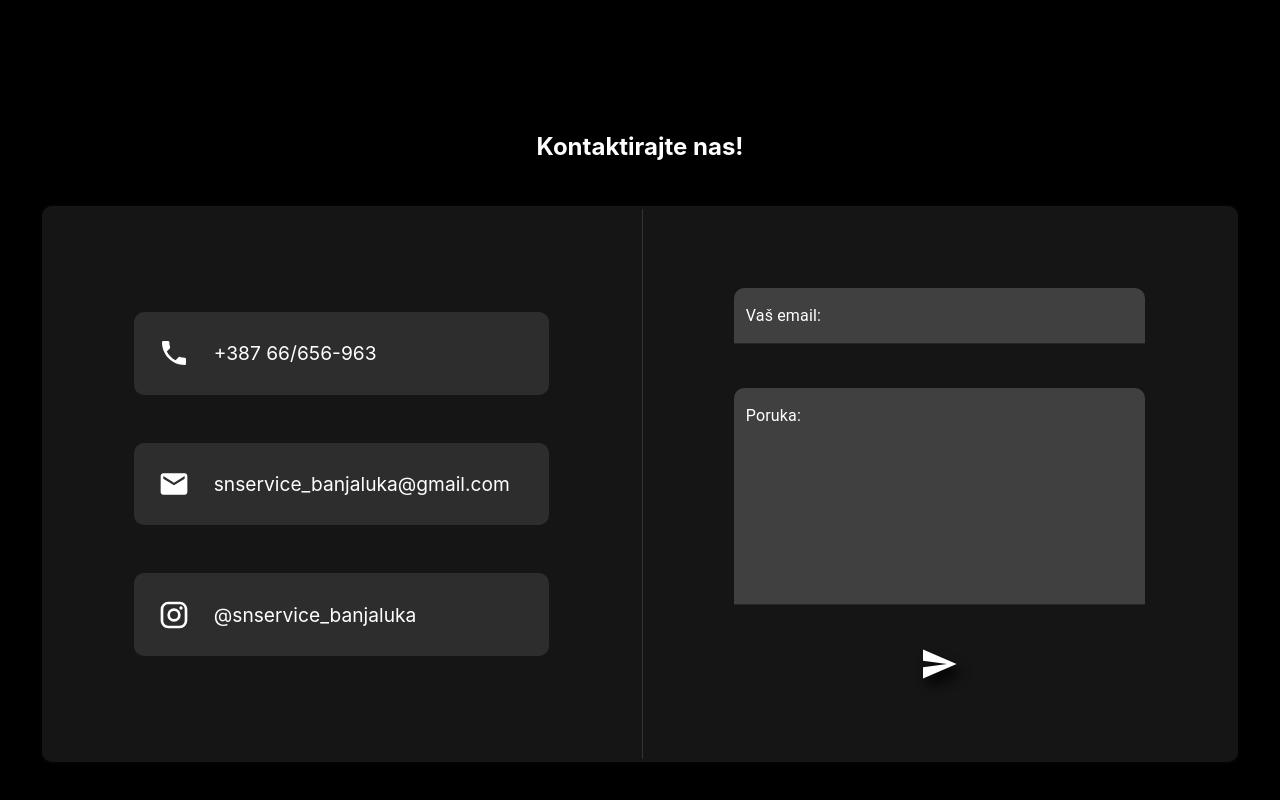
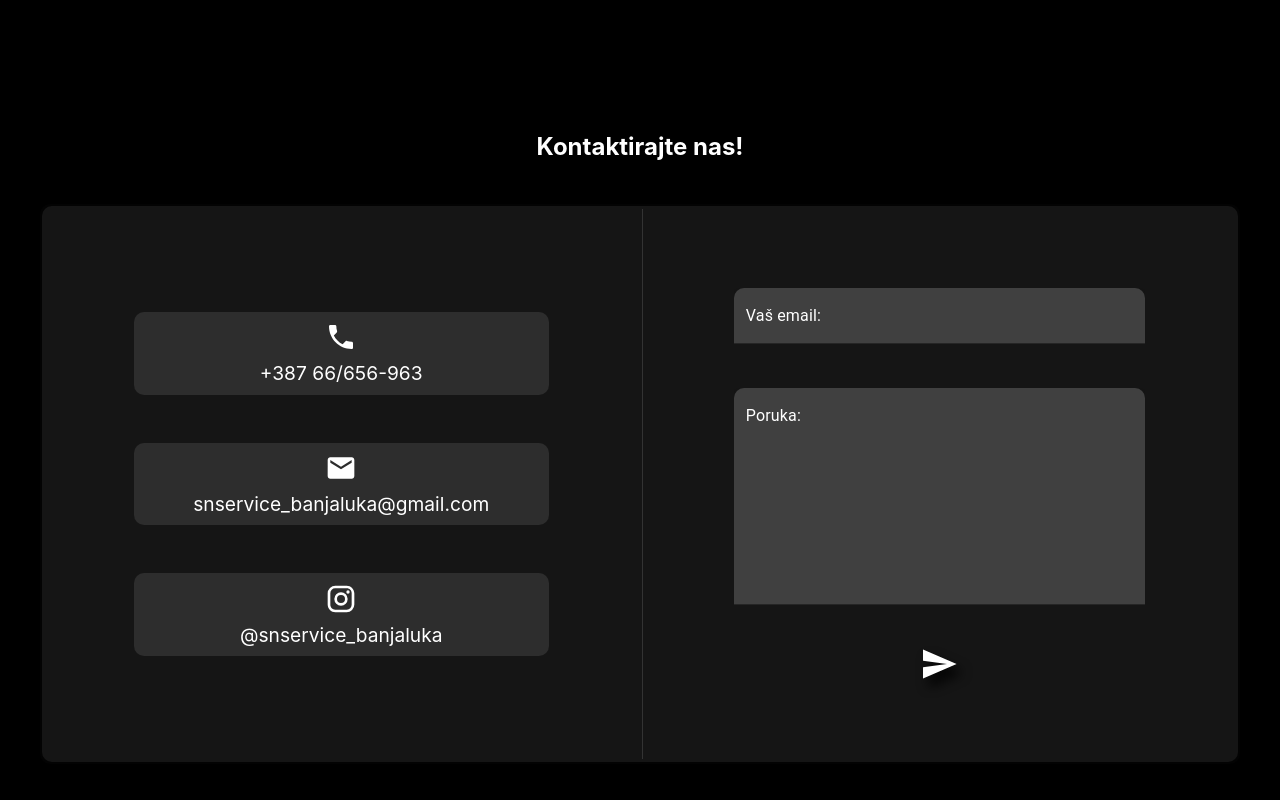
Before and after one commit to MilosGlamocak/sn_service, a React (Create React App) app: page / in a window 1280 px wide. Shown: the part 1516-2316 px from the top of the page. Built offline with nearby package versions, Linux system fonts and the light colour scheme.

Commit message:
Changed flex direction of contact div to column

```diff
--- a/src/Styles/Contact.css
+++ b/src/Styles/Contact.css
@@ -216,9 +216,11 @@
     height: 15%;
     border-radius: 10px;
     display: flex !important;
+    flex-direction: column;
     align-items: center;
-    padding: 0 0 0 1.5rem !important;
-    gap: clamp(0rem, 1.5rem, 2rem);
+    justify-content: center;
+    padding: 0 !important;
+    gap: clamp(0rem, 0.5rem, 0.5rem);
     background-color: rgba(255, 255, 255, 0.1);
 }
 
@@ -232,5 +234,5 @@
     color: white;
     font-size: clamp(1rem, 2vw, 1.2rem); /* Adjust the values as needed */
     user-select: all !important;
-    width: clamp(100px, 50%, 500px); /* Adjust the values as needed */
+    text-align: center;
 }
```
